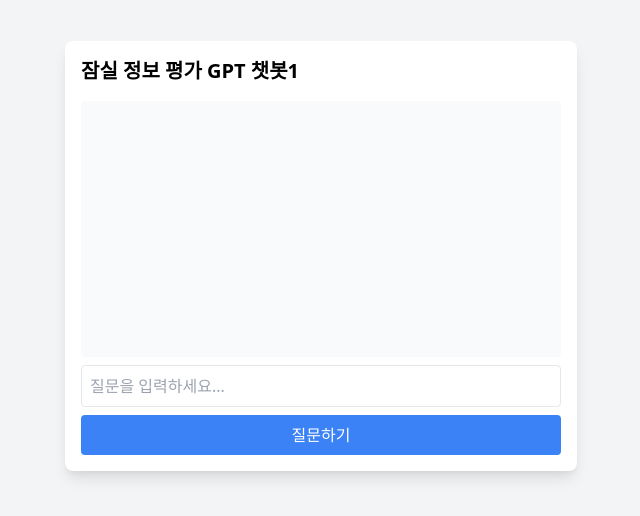
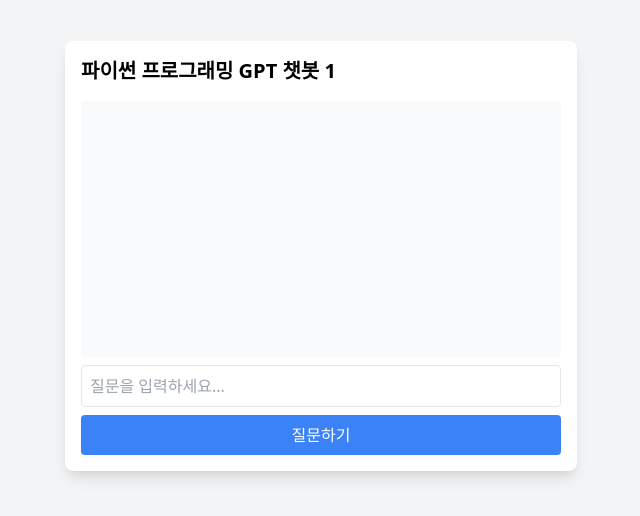
Before and after one commit to HanLab77/chatbot3, a website built with Vite: page index.html in a window 1280 px wide. Shown: the part 144-660 px from the top of the page, without its empty margins (319-959 px from the left). Built offline with nearby package versions, Linux system fonts and the light colour scheme; no server answers.

Commit message:
Update index.html

```diff
--- a/index.html
+++ b/index.html
@@ -3,13 +3,13 @@
 <head>
   <meta charset="UTF-8">
   <meta name="viewport" content="width=device-width, initial-scale=1.0">
-  <title>잠실 정보 평가 GPT 챗봇1</title>
+  <title>잠실 파이썬 프로그래밍 GPT시리즈즈 </title>
   <script type="module" src="/main.js"></script>
   <link href="https://cdn.jsdelivr.net/npm/tailwindcss@2.2.19/dist/tailwind.min.css" rel="stylesheet">
 </head>
 <body class="bg-gray-100 p-4 flex flex-col items-center justify-center h-screen">
   <div class="bg-white shadow-lg rounded-lg w-full max-w-lg p-4">
-    <h1 class="text-xl font-bold mb-4">잠실 정보 평가 GPT 챗봇1</h1>
+    <h1 class="text-xl font-bold mb-4">파이썬 프로그래밍 GPT 챗봇 1</h1>
     <div id="chatbox" class="h-64 overflow-auto bg-gray-50 p-2 rounded mb-2"></div>
     <input type="text" id="userInput" placeholder="질문을 입력하세요..." class="border p-2 w-full rounded mb-2">
     <button id="sendBtn" class="bg-blue-500 text-white rounded p-2 w-full">질문하기</button>
```
